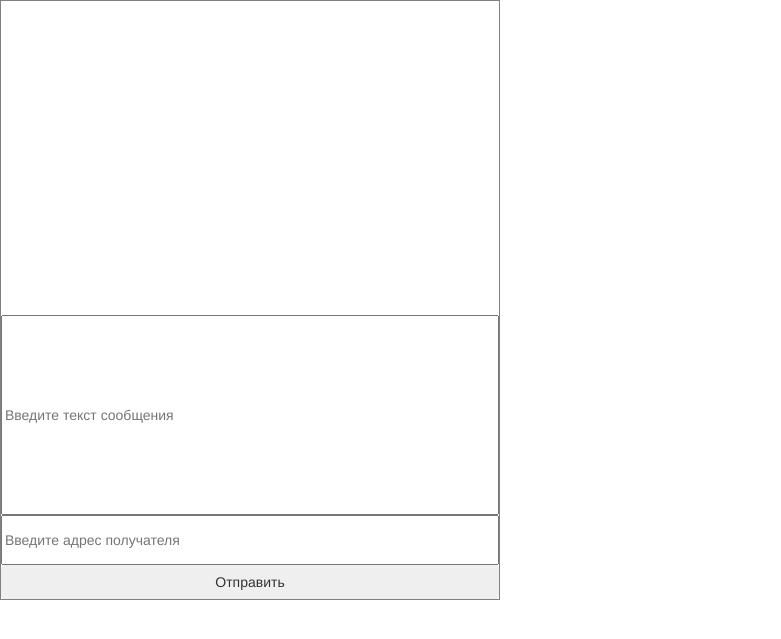
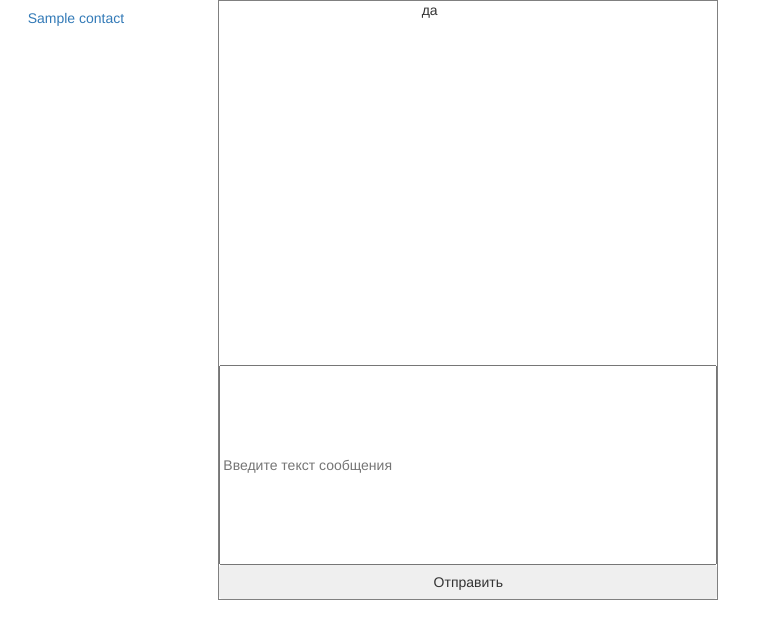
Before and after one commit to rinatsakaev/pythonKademliaDHTChat, a Python web app: template templates/index.html in a window 1280 px wide. Shown: the top 639 px of the page, without its empty margins (0-781 px from the left). Run offline with Jinja, Linux system fonts and the light colour scheme; the template is opened without the code that fills it: most values are stand-ins (such as "Sample title", 1, 10 or a date in 2020); some libraries are stand-ins or nearby versions.

Commit message:
add contacts

```diff
--- a/EventEmitter.py
+++ b/EventEmitter.py
@@ -13,5 +13,6 @@ class EventEmitter(Thread):
     def run(self):
         while True:
             if len(self.msg_queue) is not 0:
-                new_message = self.msg_queue.pop().content
-                self.io.emit('message', {'msg': base64.b64decode(new_message).decode("utf-8")})
+                new_message = self.msg_queue.pop()
+                self.io.emit('message', {'msg': base64.b64decode(new_message.content).decode("utf-8"),
+                                         'sender_id': new_message.sender_node.id})
--- /dev/null
+++ b/contacts.txt
@@ -0,0 +1,4 @@
+test1
+test2
+test3
+test4
--- a/templates/index.html
+++ b/templates/index.html
@@ -2,38 +2,60 @@
 <html lang="en">
 <head>
     <meta charset="UTF-8">
-    <title>Ламповый чатик</title>
+    <title> Ламповый чатик</title>
     <script src="https://ajax.googleapis.com/ajax/libs/jquery/3.3.1/jquery.min.js"></script>
     <link rel="stylesheet" href="https://maxcdn.bootstrapcdn.com/bootstrap/3.3.7/css/bootstrap.min.css"
           integrity="sha384-BVYiiSIFeK1dGmJRAkycuHAHRg32OmUcww7on3RYdg4Va+PmSTsz/K68vbdEjh4u" crossorigin="anonymous">
+    <style>
+        .col-md-2 .row:nth-child(even){
+            background-color:lightgray;
+        }
+        #msg_box .msg:nth-child(even){
+            background-color: lightblue;
+        }
+    </style>
     <script src="https://maxcdn.bootstrapcdn.com/bootstrap/3.3.7/js/bootstrap.min.js"
             integrity="sha384-Tc5IQib027qvyjSMfHjOMaLkfuWVxZxUPnCJA7l2mCWNIpG9mGCD8wGNIcPD7Txa"
             crossorigin="anonymous"></script>
     <script type="text/javascript" src="//cdnjs.cloudflare.com/ajax/libs/socket.io/1.3.6/socket.io.min.js"></script>
     <script type="text/javascript" charset="utf-8">
         var socket = io.connect('http://' + document.domain + ':' + location.port);
-    socket.on('message', function(data) {
+        socket.on('message', function (data) {
+            if (data.sender_id == "{{user_hash}}")
                 show_message(data);
         });
-     function show_message(data){
-        $("#msg_box").append(data.msg+"<br/>")
+
+        function show_message(data) {
+            var date = new Date();
+            var date_str = date.getHours() + ":" + date.getMinutes() + ":" + date.getSeconds();
+            $("#msg_box").append("<div class='msg'>"+date_str + " " + data.sender_id + " : " + data.msg + "</div>")
         }
     </script>
 </head>
 <body>
+<div class="row">
+    <div class="col-md-2" style="padding-left:50px">
+        {% for contact in contacts %}
+            <div class="row" style="padding:5%">
+                <a href="/dialog/{{ contact }}">{{ contact }}</a>
+            </div>
+        {% endfor %}
+    </div>да
+    <div class="col-md-2">
         <div style="width:500px; height:600px; border: 1px solid gray; position: relative">
-    <div style="height: 50%; z-index:-1; word-break: break-all" id="msg_box">
-
+            <div style="height: 50%; z-index:-1; word-break: break-all; overflow-y: scroll" id="msg_box">
             </div>
             <div style="position:absolute; bottom:0; width:100%">
-        <form action="http://localhost:5000/send" method="POST" style="width: 100%">
-            <input type="text" name="message" placeholder="Введите текст сообщения" style="display: block; height:200px; width:100%"/>
-            <input type="text" name="recipient_id" placeholder="Введите адрес получателя" style="display: block; height:50px; width:100%"/>
+                <form action="http://localhost:12345/send" method="POST" style="width: 100%">
+                    <input type="text" name="message" placeholder="Введите текст сообщения"
+                           style="display: block; height:200px; width:100%"/>
+                    <input type="hidden" name="username" value="{{ username }}"/>
                     <input type="submit" value="Отправить" class="btn" style="width: 100%"/>
                 </form>
             </div>
         </div>
-
+    </div>
+</div>
 
 </body>
 </html>
```
Also changed, not shown: ChatController.py (+14 -5 lines), FlaskThread.py (+8 -2 lines). Lines whose indentation alone changed are shown as unchanged.
